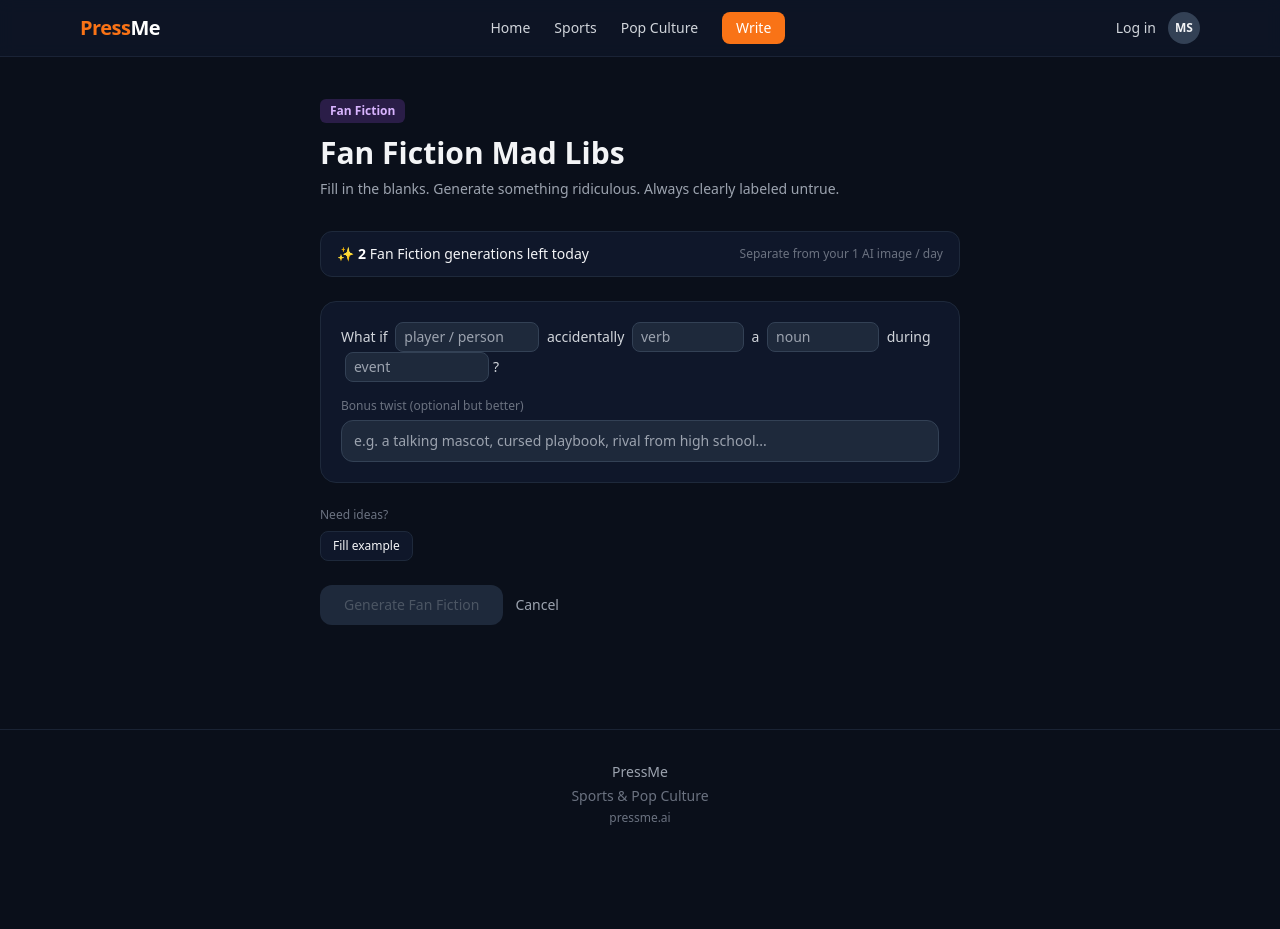
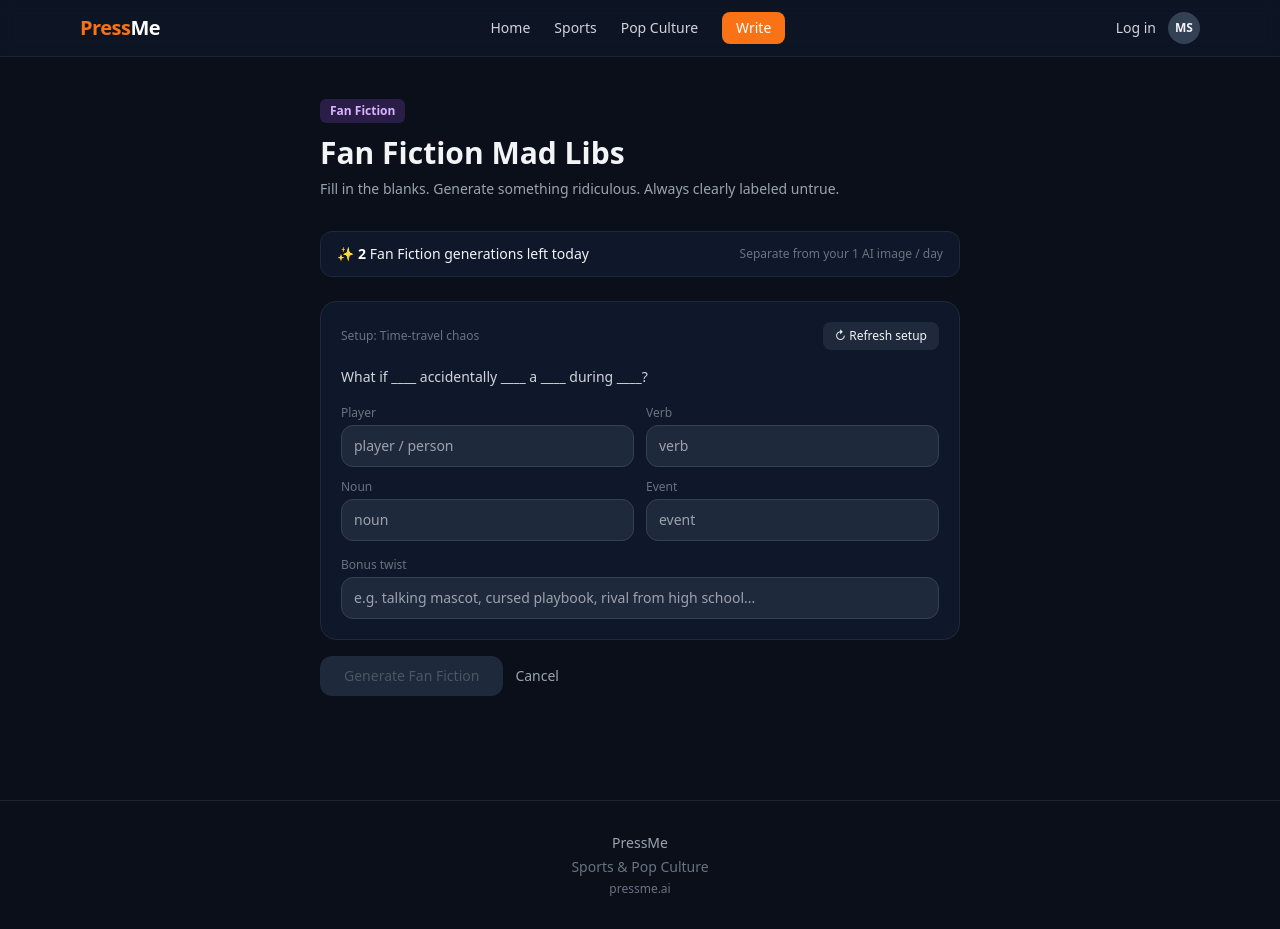
Before and after one commit to sheado44/-4, a Next.js app: page /fan-fiction in a window 1280 px wide. Before the commit the page ends 858 px from the top, so only its background shows below. Built offline with nearby package versions, Linux system fonts and the light colour scheme.

Commit message:
Refactor FanFictionPage to use templates for input

```diff
--- a/src/app/fan-fiction/page.tsx
+++ b/src/app/fan-fiction/page.tsx
@@ -3,15 +3,62 @@
 import { useState } from "react";
 import Link from "next/link";
 
+const templates = [
+  {
+    id: 1,
+    label: "Time-travel chaos",
+    build: (v: Record<string, string>) =>
+      `What if ${v.player || "____"} accidentally ${v.verb || "____"} a ${v.noun || "____"} during ${v.event || "____"}?`,
+    fields: ["player", "verb", "noun", "event"],
+    placeholders: {
+      player: "player / person",
+      verb: "verb",
+      noun: "noun",
+      event: "event",
+    },
+  },
+  {
+    id: 2,
+    label: "Cursed object",
+    build: (v: Record<string, string>) =>
+      `The day ${v.player || "____"} found a cursed ${v.noun || "____"} and tried to ${v.verb || "____"} it at ${v.event || "____"}.`,
+    fields: ["player", "noun", "verb", "event"],
+    placeholders: {
+      player: "player / person",
+      noun: "object",
+      verb: "verb",
+      event: "event / place",
+    },
+  },
+  {
+    id: 3,
+    label: "Secret league",
+    build: (v: Record<string, string>) =>
+      `Nobody knew the league was controlled by ${v.noun || "____"} until ${v.player || "____"} decided to ${v.verb || "____"} during ${v.event || "____"}.`,
+    fields: ["noun", "player", "verb", "event"],
+    placeholders: {
+      noun: "secret group / thing",
+      player: "player / person",
+      verb: "verb",
+      event: "event",
+    },
+  },
+];
+
 export default function FanFictionPage() {
   const [step, setStep] = useState<"madlibs" | "result">("madlibs");
   const [generationsLeft, setGenerationsLeft] = useState(2);
+  const [templateIndex, setTemplateIndex] = useState(0);
+  const [values, setValues] = useState<Record<string, string>>({});
+  const [twist, setTwist] = useState("");
 
-  const [player, setPlayer] = useState("");
-  const [verb, setVerb] = useState("");
-  const [noun, setNoun] = useState("");
-  const [event, setEvent] = useState("");
-  const [twist, setTwist] = useState("");
+  const template = templates[templateIndex];
+
+  const handleRefresh = () => {
+    setTemplateIndex((i) => (i + 1) % templates.length);
+    setValues({});
+    setTwist("");
+  };
 
   const handleGenerate = () => {
     if (generationsLeft <= 0) return;
@@ -19,8 +66,9 @@ export default function FanFictionPage() {
     setStep("result");
   };
 
-  const filled =
-    player.trim() && verb.trim() && noun.trim() && event.trim() && twist.trim();
+  const filled = template.fields.every((f) => (values[f] || "").trim().length > 0);
+
+  const title = `${values.player || "Someone"} and the ${values.noun || "Thing"}`;
 
   return (
     <main className="max-w-2xl mx-auto px-4 py-10">
@@ -47,69 +95,50 @@ export default function FanFictionPage() {
 
       {step === "madlibs" && (
         <>
-          {/* Mad Libs form */}
-          <div className="bg-forge-900 border border-forge-800 rounded-2xl p-5 mb-6 space-y-4">
-            <p className="text-sm text-gray-300 leading-relaxed">
-              What if{" "}
-              <input
-                value={player}
-                onChange={(e) => setPlayer(e.target.value)}
-                placeholder="player / person"
-                className="inline-block w-36 mx-1 bg-forge-800 border border-forge-700 rounded-lg px-2 py-1 text-sm focus:border-purple-500 outline-none"
-              />{" "}
-              accidentally{" "}
-              <input
-                value={verb}
-                onChange={(e) => setVerb(e.target.value)}
-                placeholder="verb"
-                className="inline-block w-28 mx-1 bg-forge-800 border border-forge-700 rounded-lg px-2 py-1 text-sm focus:border-purple-500 outline-none"
-              />{" "}
-              a{" "}
-              <input
-                value={noun}
-                onChange={(e) => setNoun(e.target.value)}
-                placeholder="noun"
-                className="inline-block w-28 mx-1 bg-forge-800 border border-forge-700 rounded-lg px-2 py-1 text-sm focus:border-purple-500 outline-none"
-              />{" "}
-              during{" "}
-              <input
-                value={event}
-                onChange={(e) => setEvent(e.target.value)}
-                placeholder="event"
-                className="inline-block w-36 mx-1 bg-forge-800 border border-forge-700 rounded-lg px-2 py-1 text-sm focus:border-purple-500 outline-none"
-              />
-              ?
+          {/* Template card */}
+          <div className="bg-forge-900 border border-forge-800 rounded-2xl p-5 mb-4">
+            <div className="flex items-center justify-between mb-4">
+              <div className="text-xs text-gray-500">Setup: {template.label}</div>
+              <button
+                onClick={handleRefresh}
+                className="text-xs px-3 py-1.5 rounded-lg bg-forge-800 hover:bg-forge-700 transition"
+              >
+                ↻ Refresh setup
+              </button>
+            </div>
+
+            <p className="text-sm text-gray-300 leading-relaxed mb-4">
+              {template.build(values)}
             </p>
 
-            <div>
-              <label className="block text-xs text-gray-500 mb-1.5">
-                Bonus twist (optional but better)
+            <div className="grid sm:grid-cols-2 gap-3">
+              {template.fields.map((field) => (
+                <div key={field}>
+                  <label className="block text-xs text-gray-500 mb-1 capitalize">
+                    {field}
+                  </label>
+                  <input
+                    value={values[field] || ""}
+                    onChange={(e) =>
+                      setValues((prev) => ({ ...prev, [field]: e.target.value }))
+                    }
+                    placeholder={template.placeholders[field as keyof typeof template.placeholders]}
+                    className="w-full bg-forge-800 border border-forge-700 rounded-xl px-3 py-2.5 text-sm focus:border-purple-500 outline-none"
+                  />
+                </div>
+              ))}
+            </div>
+
+            <div className="mt-4">
+              <label className="block text-xs text-gray-500 mb-1">
+                Bonus twist
               </label>
               <input
                 value={twist}
                 onChange={(e) => setTwist(e.target.value)}
-                placeholder="e.g. a talking mascot, cursed playbook, rival from high school..."
+                placeholder="e.g. talking mascot, cursed playbook, rival from high school..."
                 className="w-full bg-forge-800 border border-forge-700 rounded-xl px-3 py-2.5 text-sm focus:border-purple-500 outline-none"
               />
-            </div>
-          </div>
-
-          {/* Example helpers */}
-          <div className="mb-6">
-            <p className="text-xs text-gray-500 mb-2">Need ideas?</p>
-            <div className="flex flex-wrap gap-2 text-xs">
-              <button
-                onClick={() => {
-                  setPlayer("Caleb Williams");
-                  setVerb("invented");
-                  setNoun("time machine");
-                  setEvent("a scramble");
-                  setTwist("Walter Payton learns the RPO");
-                }}
-                className="px-3 py-1.5 rounded-lg bg-forge-900 border border-forge-800 hover:border-purple-500/40 transition"
-              >
-                Fill example
-              </button>
             </div>
           </div>
 
@@ -142,22 +171,15 @@ export default function FanFictionPage() {
               <span className="text-xs text-gray-500">Clearly untrue · AI generated</span>
             </div>
 
-            <h2 className="text-xl font-bold mb-3">
-              {player} Accidentally {verb} a {noun} During {event}
-            </h2>
+            <h2 className="text-xl font-bold mb-3">{title}</h2>
 
             <div className="text-sm text-gray-300 leading-relaxed space-y-3">
+              <p>{template.build(values)}</p>
               <p>
-                It started as a normal moment in {event}. It ended with {player} having {verb} a {noun} in front of thousands of confused fans.
+                What happened next made almost no sense. According to extremely unreliable witnesses, everything only got stranger once {twist || "the bonus twist"} entered the picture.
               </p>
               <p>
-                Witnesses (who absolutely do not exist) claim the whole thing only made sense once {twist} entered the picture.
-              </p>
-              <p>
-                Coaches tried to diagram it. Broadcasters tried to explain it. Nobody succeeded. The only confirmed detail is that it was, somehow, both ridiculous and weirdly effective.
-              </p>
-              <p>
-                And that is how {player} became the unlikely star of the most untrue story in sports this week.
+                Coaches tried to explain it. Fans pretended they saw it coming. Nobody actually did. The only confirmed detail is that it was ridiculous, untrue, and somehow still entertaining.
               </p>
             </div>
           </div>
@@ -167,10 +189,13 @@ export default function FanFictionPage() {
               Publish Fan Fiction
             </button>
             <button
-              onClick={() => setStep("madlibs")}
+              onClick={() => {
+                setStep("madlibs");
+                handleRefresh();
+              }}
               className="px-5 py-2.5 bg-forge-800 hover:bg-forge-700 text-sm rounded-xl transition"
             >
-              Try another
+              New setup
             </button>
             <Link href="/" className="text-sm text-gray-400 hover:text-white transition ml-auto">
               Cancel
```
